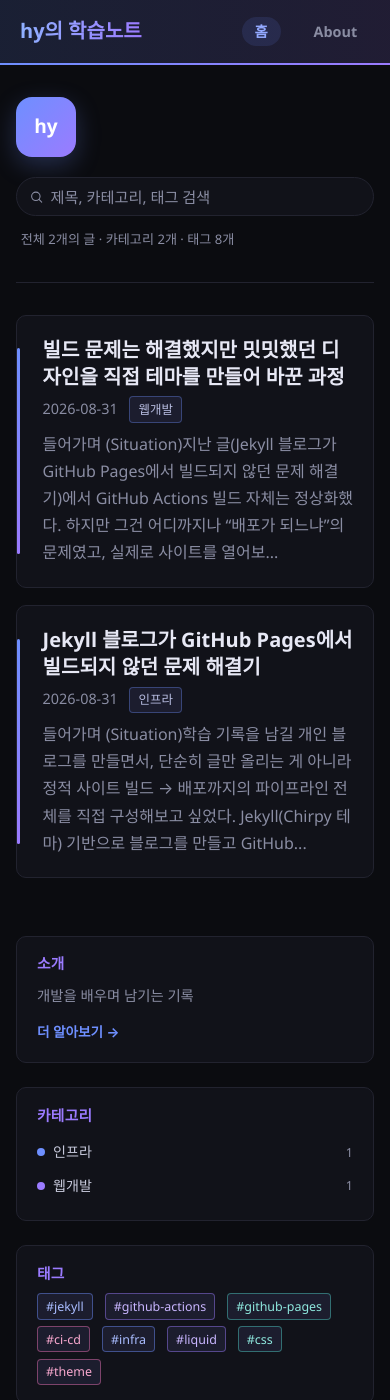
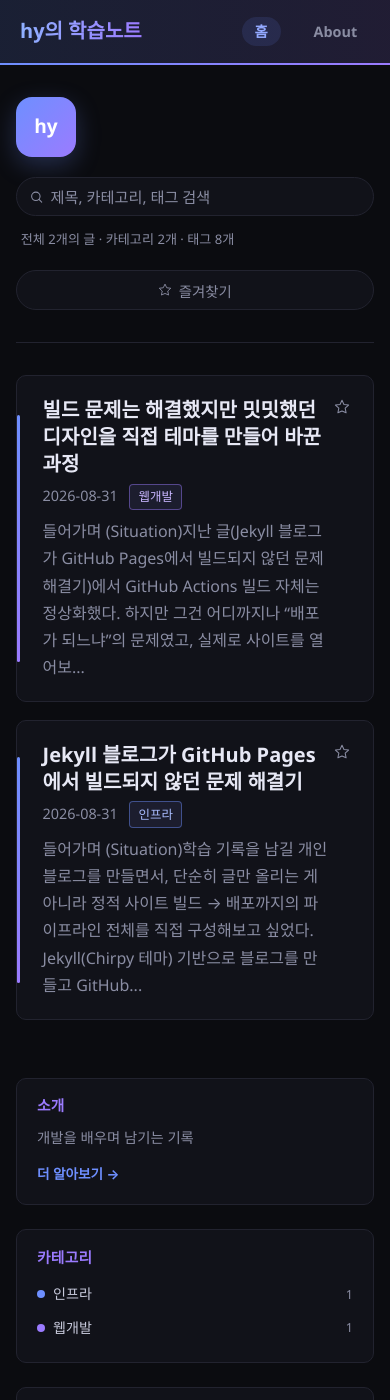
Before and after one commit to hhy0123/hyblog, a Jekyll site: the page built from index.html, in a window 390 px wide and 1400 px high. Built offline with Jekyll 4.4.1, drawn with Linux system fonts in a browser that asks for light colours; the list of posts is cut into pages by our own code.

Commit message:
글 즐겨찾기 기능과 카테고리별 색상 배지 추가
검색창 옆 히어로 여백에 즐겨찾기 필터 버튼을 두고, 카드/글마다 별표로 로컬 저장(localStorage) 즐겨찾기를 켤 수 있게 함. 카테고리 배지도 사이드바와 같은 규칙으로 카테고리마다 다른 색이 나오게 함.

```diff
--- /dev/null
+++ b/_includes/category-color.html
@@ -0,0 +1,5 @@
+{%- assign cc_idx = -1 -%}
+{%- for cc in site.categories -%}
+  {%- if cc[0] == include.name -%}{%- assign cc_idx = forloop.index0 -%}{%- endif -%}
+{%- endfor -%}
+{%- if cc_idx >= 0 -%}{%- assign cc_mod = cc_idx | modulo: 4 -%}cat-{{ cc_mod }}{%- endif -%}
--- a/_layouts/home.html
+++ b/_layouts/home.html
@@ -12,6 +12,14 @@ layout: default
       <input type="text" id="post-search" placeholder="제목, 카테고리, 태그 검색" autocomplete="off">
     </div>
     <p class="hero-meta">전체 {{ site.posts.size }}개의 글 · 카테고리 {{ site.categories.size }}개 · 태그 {{ site.tags.size }}개</p>
+  </div>
+  <div class="hero-actions">
+    <button type="button" id="bookmark-filter" class="bookmark-filter-btn" aria-pressed="false">
+      <svg class="star-icon" viewBox="0 0 20 20" aria-hidden="true">
+        <path d="M10 1.6l2.47 5.24 5.78.68-4.3 3.97 1.18 5.7L10 14.9l-5.13 2.29 1.18-5.7L1.75 7.52l5.78-.68L10 1.6z" fill="none" stroke="currentColor" stroke-width="1.3" stroke-linejoin="round"/>
+      </svg>
+      즐겨찾기<span class="bookmark-count" id="bookmark-count" hidden></span>
+    </button>
   </div>
 </div>
 
@@ -29,16 +37,30 @@ layout: default
 ]
 </script>
 
+<script type="application/json" id="category-colors">
+{
+  {% for cat in site.categories %}
+  {% assign cat_mod = forloop.index0 | modulo: 4 %}
+  {{ cat[0] | jsonify }}: "cat-{{ cat_mod }}"{% unless forloop.last %},{% endunless %}
+  {% endfor %}
+}
+</script>
+
 <div class="home-grid">
   <div class="home-main">
     <div class="post-list" id="post-list">
       {% for post in paginator.posts %}
         <article class="post-preview">
+          <button type="button" class="bookmark-btn" data-url="{{ post.url | relative_url }}" aria-label="즐겨찾기에 추가" aria-pressed="false">
+            <svg viewBox="0 0 20 20" aria-hidden="true">
+              <path d="M10 1.6l2.47 5.24 5.78.68-4.3 3.97 1.18 5.7L10 14.9l-5.13 2.29 1.18-5.7L1.75 7.52l5.78-.68L10 1.6z" fill="none" stroke="currentColor" stroke-width="1.3" stroke-linejoin="round"/>
+            </svg>
+          </button>
           <h2><a href="{{ post.url | relative_url }}">{{ post.title }}</a></h2>
           <p class="post-meta">
             <time datetime="{{ post.date | date_to_xmlschema }}">{{ post.date | date: "%Y-%m-%d" }}</time>
             {% if post.categories.size > 0 %}
-              {% for c in post.categories %}<span class="badge badge-category">{{ c }}</span>{% endfor %}
+              {% for c in post.categories %}{% capture cat_class %}{% include category-color.html name=c %}{% endcapture %}<span class="badge badge-category {{ cat_class | strip }}">{{ c }}</span>{% endfor %}
             {% endif %}
           </p>
           <p class="post-excerpt">{{ post.content | strip_html | strip_newlines | normalize_whitespace | truncate: 140 }}</p>
--- a/assets/css/style.css
+++ b/assets/css/style.css
@@ -211,6 +211,51 @@ h1, h2, h3, h4, h5, h6 {
   color: var(--text-muted);
 }
 
+.hero-actions {
+  margin-left: auto;
+  flex-shrink: 0;
+}
+
+.bookmark-filter-btn {
+  display: inline-flex;
+  align-items: center;
+  gap: 0.4rem;
+  padding: 0.55rem 1.1rem;
+  border-radius: 999px;
+  border: 1px solid var(--border);
+  background: var(--bg-elevated);
+  color: var(--text-muted);
+  font-size: 0.9rem;
+  font-family: inherit;
+  cursor: pointer;
+  transition: border-color 0.15s ease, color 0.15s ease, background 0.15s ease;
+}
+
+.bookmark-filter-btn .star-icon {
+  width: 14px;
+  height: 14px;
+}
+
+.bookmark-filter-btn:hover {
+  border-color: rgb(110 143 255 / 35%);
+  color: var(--text);
+}
+
+.bookmark-filter-btn.is-active {
+  border-color: var(--link);
+  background: rgb(110 143 255 / 12%);
+  color: var(--link-hover);
+}
+
+.bookmark-filter-btn.is-active .star-icon path {
+  fill: currentColor;
+}
+
+.bookmark-count {
+  font-size: 0.78rem;
+  color: inherit;
+}
+
 /* ---------- Home grid / sidebar ---------- */
 
 .home-grid,
@@ -307,7 +352,7 @@ h1, h2, h3, h4, h5, h6 {
 
 .post-preview {
   position: relative;
-  padding: 1.25rem 1.25rem 1.25rem 1.6rem;
+  padding: 1.25rem 2.75rem 1.25rem 1.6rem;
   margin-bottom: 1.1rem;
   background: var(--bg-elevated);
   border: 1px solid var(--border);
@@ -353,6 +398,45 @@ h1, h2, h3, h4, h5, h6 {
 .post-excerpt {
   color: var(--text-muted);
   margin: 0.5rem 0 0;
+}
+
+.bookmark-btn {
+  display: flex;
+  align-items: center;
+  justify-content: center;
+  width: 30px;
+  height: 30px;
+  padding: 0;
+  border: none;
+  border-radius: 8px;
+  background: transparent;
+  color: var(--text-muted);
+  cursor: pointer;
+  transition: color 0.15s ease, background 0.15s ease;
+}
+
+.bookmark-btn svg {
+  width: 16px;
+  height: 16px;
+}
+
+.bookmark-btn:hover {
+  color: var(--link-hover);
+  background: rgb(110 143 255 / 12%);
+}
+
+.bookmark-btn.is-active {
+  color: #f4c15c;
+}
+
+.bookmark-btn.is-active svg path {
+  fill: currentColor;
+}
+
+.post-preview > .bookmark-btn {
+  position: absolute;
+  top: 1rem;
+  right: 1rem;
 }
 
 .empty {
@@ -406,6 +490,25 @@ h1, h2, h3, h4, h5, h6 {
 .page h1 {
   margin: 0 0 0.5rem;
   font-size: 1.9rem;
+}
+
+.post-title-row {
+  display: flex;
+  align-items: flex-start;
+  justify-content: space-between;
+  gap: 0.75rem;
+}
+
+.post-title-row .bookmark-btn {
+  flex-shrink: 0;
+  margin-top: 0.2rem;
+  width: 34px;
+  height: 34px;
+}
+
+.post-title-row .bookmark-btn svg {
+  width: 18px;
+  height: 18px;
 }
 
 .post-meta {
@@ -641,4 +744,14 @@ table.rouge-table pre {
   .hero-search {
     width: 100%;
   }
+
+  .hero-actions {
+    margin-left: 0;
+    width: 100%;
+  }
+
+  .bookmark-filter-btn {
+    width: 100%;
+    justify-content: center;
+  }
 }
--- a/assets/js/main.js
+++ b/assets/js/main.js
@@ -35,14 +35,100 @@ document.addEventListener("DOMContentLoaded", function () {
   }
 
   initPostSearch();
+  initBookmarks();
 });
+
+var BOOKMARK_KEY = "hyblog-bookmarks";
+var STAR_SVG =
+  '<svg viewBox="0 0 20 20" aria-hidden="true"><path d="M10 1.6l2.47 5.24 5.78.68-4.3 3.97 1.18 5.7L10 14.9l-5.13 2.29 1.18-5.7L1.75 7.52l5.78-.68L10 1.6z" fill="none" stroke="currentColor" stroke-width="1.3" stroke-linejoin="round"/></svg>';
+
+function getBookmarks() {
+  try {
+    return JSON.parse(localStorage.getItem(BOOKMARK_KEY) || "[]");
+  } catch (e) {
+    return [];
+  }
+}
+
+function setBookmarks(list) {
+  try {
+    localStorage.setItem(BOOKMARK_KEY, JSON.stringify(list));
+  } catch (e) {}
+}
+
+function toggleBookmark(url) {
+  var list = getBookmarks();
+  var idx = list.indexOf(url);
+  if (idx === -1) {
+    list.push(url);
+  } else {
+    list.splice(idx, 1);
+  }
+  setBookmarks(list);
+  return list;
+}
+
+function makeBookmarkButton(url) {
+  var btn = document.createElement("button");
+  btn.type = "button";
+  btn.className = "bookmark-btn";
+  btn.setAttribute("data-url", url);
+  btn.setAttribute("aria-label", "즐겨찾기에 추가");
+  btn.setAttribute("aria-pressed", "false");
+  btn.innerHTML = STAR_SVG;
+  return btn;
+}
+
+function paintBookmarkButtons(list) {
+  document.querySelectorAll(".bookmark-btn").forEach(function (btn) {
+    var active = list.indexOf(btn.getAttribute("data-url")) !== -1;
+    btn.classList.toggle("is-active", active);
+    btn.setAttribute("aria-pressed", active ? "true" : "false");
+  });
+}
+
+function initBookmarks() {
+  var filterBtn = document.getElementById("bookmark-filter");
+  var countEl = document.getElementById("bookmark-count");
+
+  function refresh() {
+    var list = getBookmarks();
+    paintBookmarkButtons(list);
+    if (countEl) {
+      countEl.hidden = list.length === 0;
+      countEl.textContent = list.length;
+    }
+    return list;
+  }
+
+  refresh();
+
+  document.addEventListener("click", function (e) {
+    var btn = e.target.closest(".bookmark-btn");
+    if (!btn) return;
+    toggleBookmark(btn.getAttribute("data-url"));
+    refresh();
+    document.dispatchEvent(new CustomEvent("bookmarks-changed"));
+  });
+
+  if (filterBtn) {
+    filterBtn.addEventListener("click", function () {
+      var active = !filterBtn.classList.contains("is-active");
+      filterBtn.classList.toggle("is-active", active);
+      filterBtn.setAttribute("aria-pressed", active ? "true" : "false");
+      document.dispatchEvent(new CustomEvent("bookmark-filter-toggled", { detail: { active: active } }));
+    });
+  }
+}
 
 function initPostSearch() {
   var input = document.getElementById("post-search");
   var indexEl = document.getElementById("search-index");
+  var colorsEl = document.getElementById("category-colors");
   var listEl = document.getElementById("post-list");
   var resultsEl = document.getElementById("search-results");
   var paginationEl = document.getElementById("pagination");
+  var filterBtn = document.getElementById("bookmark-filter");
 
   if (!input || !indexEl || !listEl || !resultsEl) return;
 
@@ -53,17 +139,26 @@ function initPostSearch() {
     posts = [];
   }
 
-  function renderResults(results) {
+  var categoryColors = {};
+  try {
+    categoryColors = colorsEl ? JSON.parse(colorsEl.textContent) : {};
+  } catch (e) {
+    categoryColors = {};
+  }
+
+  function renderResults(results, emptyMessage) {
     resultsEl.innerHTML = "";
 
     if (!results.length) {
-      resultsEl.innerHTML = '<p class="empty">검색 결과가 없습니다.</p>';
+      resultsEl.innerHTML = '<p class="empty">' + emptyMessage + "</p>";
       return;
     }
 
     results.forEach(function (post) {
       var article = document.createElement("article");
       article.className = "post-preview";
+
+      article.appendChild(makeBookmarkButton(post.url));
 
       var h2 = document.createElement("h2");
       var a = document.createElement("a");
@@ -78,7 +173,7 @@ function initPostSearch() {
       meta.appendChild(time);
       (post.categories || []).forEach(function (c) {
         var badge = document.createElement("span");
-        badge.className = "badge badge-category";
+        badge.className = "badge badge-category" + (categoryColors[c] ? " " + categoryColors[c] : "");
         badge.textContent = c;
         meta.appendChild(badge);
       });
@@ -93,9 +188,11 @@ function initPostSearch() {
       article.appendChild(meta);
       resultsEl.appendChild(article);
     });
+
+    paintBookmarkButtons(getBookmarks());
   }
 
-  input.addEventListener("input", function () {
+  function renderSearch() {
     var q = input.value.trim().toLowerCase();
 
     if (!q) {
@@ -118,6 +215,42 @@ function initPostSearch() {
       return haystack.indexOf(q) !== -1;
     });
 
-    renderResults(results);
+    renderResults(results, "검색 결과가 없습니다.");
+  }
+
+  function renderBookmarked() {
+    var list = getBookmarks();
+    var results = posts.filter(function (post) {
+      return list.indexOf(post.url) !== -1;
+    });
+
+    listEl.hidden = true;
+    resultsEl.hidden = false;
+    if (paginationEl) paginationEl.hidden = true;
+
+    renderResults(results, "즐겨찾기한 글이 없습니다.");
+  }
+
+  input.addEventListener("input", function () {
+    if (filterBtn && filterBtn.classList.contains("is-active")) {
+      filterBtn.classList.remove("is-active");
+      filterBtn.setAttribute("aria-pressed", "false");
+    }
+    renderSearch();
   });
+
+  if (filterBtn) {
+    document.addEventListener("bookmark-filter-toggled", function (e) {
+      if (e.detail.active) {
+        input.value = "";
+        renderBookmarked();
+      } else {
+        renderSearch();
+      }
+    });
+
+    document.addEventListener("bookmarks-changed", function () {
+      if (filterBtn.classList.contains("is-active")) renderBookmarked();
+    });
+  }
 }
```
Also changed, not shown: _layouts/post.html (+9 -2 lines).
